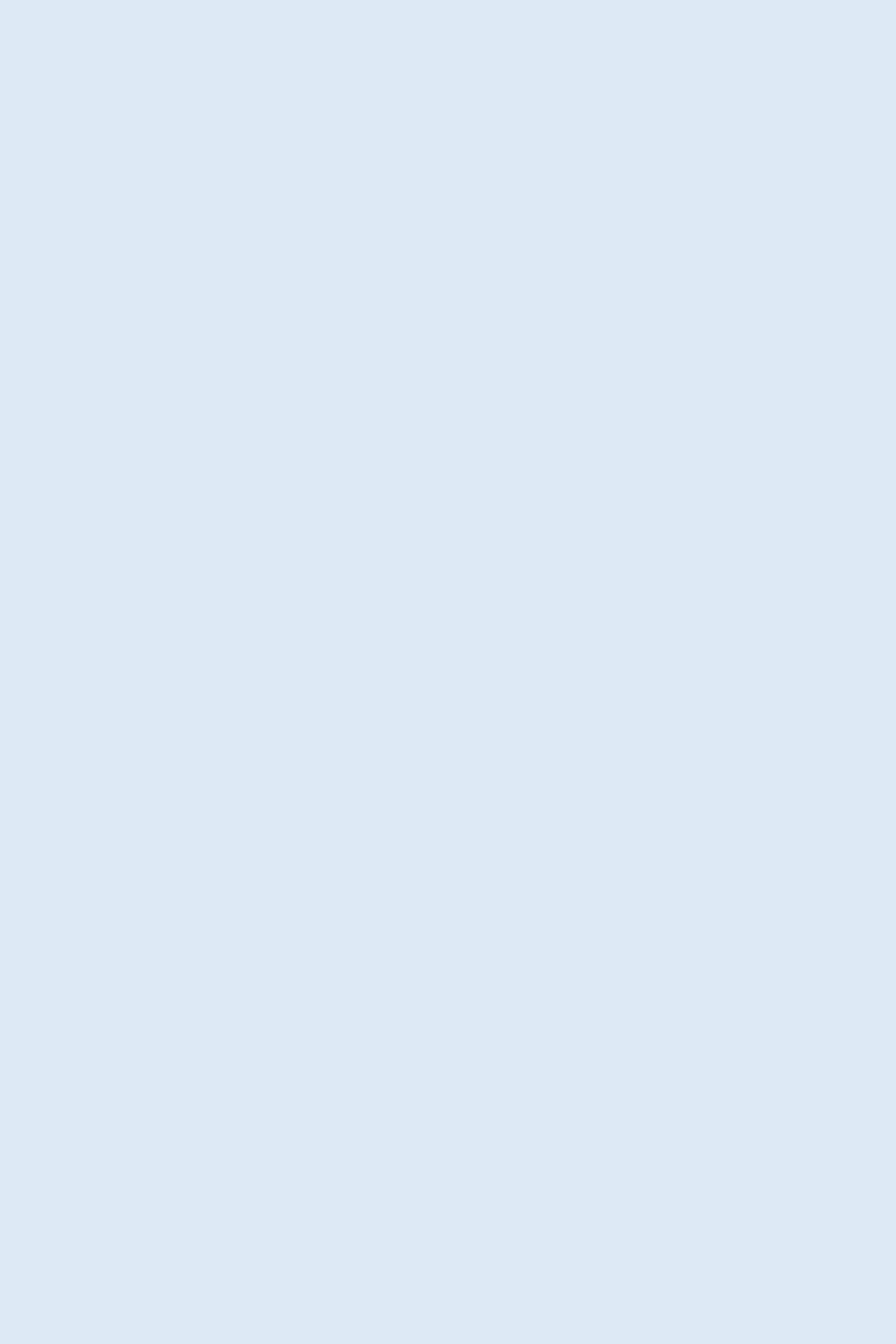
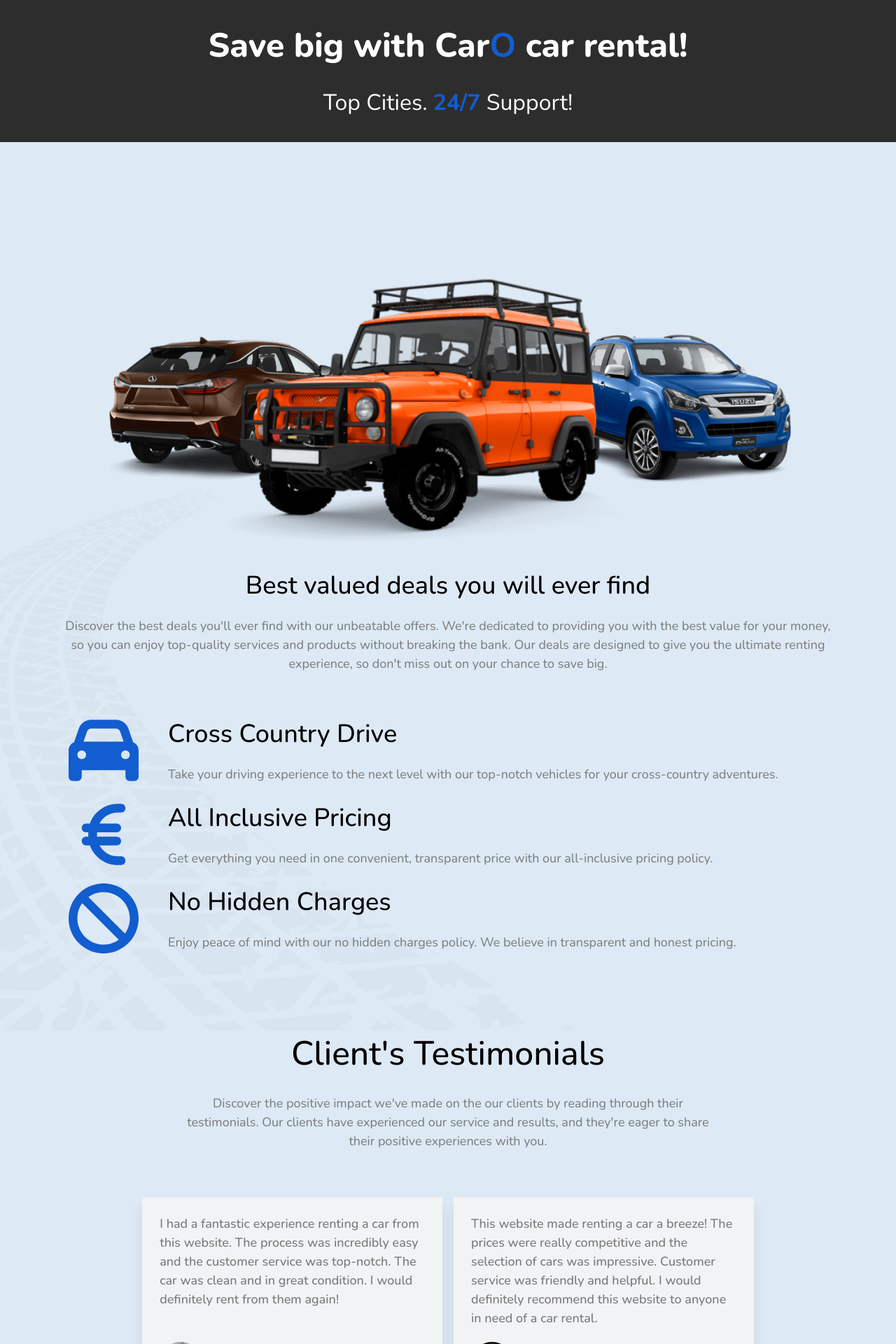
Before and after one commit to aldask/car-rental, a React (Create React App) app: page / in a window 1280 px wide. Shown: the part 2480-4400 px from the top of the page at 70% size. Before the commit the page ends 2480 px from the top, so only its background shows below. Built offline with nearby package versions, Linux system fonts and the light colour scheme.

Commit message:
Optimization check needs to be done

```diff
--- a/src/pages/HomePage.tsx
+++ b/src/pages/HomePage.tsx
@@ -16,6 +16,11 @@ function HomePage() {
       <HeroSection />
       <Booking />
       <RentalFleet />
+      <Banner />
+      <WhyUs />
+      <Reviews />
+      <Faq />
+      <Footer />
     </>
   );
 }
--- a/src/styles/Banner/banner-style.css
+++ b/src/styles/Banner/banner-style.css
@@ -16,3 +16,11 @@
 .banner h2 {
     font-weight: 800;
 }
+@media (max-width: 750px) {
+    .banner h2 {
+        font-size: 2rem;
+    }
+    .banner p {
+        font-size: 1.25rem;
+    }
+}
--- a/src/styles/Faq/faq-style.css
+++ b/src/styles/Faq/faq-style.css
@@ -1,12 +1,5 @@
 .faq {
-  display: flex;
-  flex-direction: column;
-  justify-content: center;
-  align-items: center;
   padding-bottom: 100px;
-  background-image: url("/src/images/Faq/FAQBC.png");
-  background-repeat: no-repeat;
-  background-position: left;
 }
 .faq__container {
   display: flex;
@@ -45,7 +38,7 @@
 .faq__question-box button {
   width: 100%;
   text-align: left;
-  padding: 20px;
+  padding: 20px 50px 20px 20px;
   border: none;
   background-color: #f1f3f5;
   font-weight: 700;
@@ -55,7 +48,7 @@
 }
 .faq__arrow {
   position: absolute;
-  right: 1.25rem;
+  right: 25px;
   top: 50%;
   transform: translateY(-50%);
   transition: transform 0.2s ease-in-out;
@@ -80,3 +73,18 @@
     transform: translateY(0);
   }
 }
+@media screen and (max-width: 1400px) {
+
+  .faq__title {
+    width: 100%;
+  }
+  .faq__question-box {
+    width: 500px;
+  }
+}
+@media screen and (max-width: 1080px) {
+
+  .faq__question-box {
+    width: 450px;
+  }
+}
--- a/src/styles/Footer/footer-style.css
+++ b/src/styles/Footer/footer-style.css
@@ -12,6 +12,7 @@
   flex-direction: row;
   justify-content: space-between;
   width: 100%;
+  flex-wrap: wrap;
 }
 .footer__column {
   margin-top: 20px;
@@ -68,3 +69,19 @@
   box-shadow: 0px 0px 10px 1px var(--blue);
   cursor: pointer;
 }
+@media screen and (max-width: 1400px) {
+  .footer__box {
+    flex-direction: column;
+    align-items: center;
+    gap: 20px;
+  }
+  .faq__question-box {
+    max-width: 200px;
+  }
+  .footer__column--1,
+  .footer__column--2,
+  .footer__column--3
+  {
+    width: 100%;
+  }
+}
--- a/src/styles/Reviews/reviews-style.css
+++ b/src/styles/Reviews/reviews-style.css
@@ -1,8 +1,4 @@
 .reviews {
-  display: flex;
-  flex-direction: column;
-  justify-content: center;
-  align-items: center;
   padding-bottom: 100px;
 }
 .reviews__box {
@@ -30,7 +26,7 @@
   justify-content: space-between;
   background-color: #f1f3f5;
   box-shadow: 0 15px 20px 0 rgba(0,0,0,.08);
-  padding: 20px 25px;
+  padding: 25px 25px;
   width: 40%;
 }
 .review__message {
@@ -72,3 +68,22 @@
   width: 100px;
   height: 50px;
 }
+@media screen and (max-width: 950px) {
+
+  .reviews__boxes {
+    justify-content: center;
+    align-items: center;
+  }
+  .review__user-box {
+    width: 100%;
+  }
+  .reviews__title {
+    width: 100%;
+  }
+}
+@media screen and (max-width: 460px) {
+
+  .review__side-two {
+    display: none;
+  }
+}
--- a/src/styles/WhyUs/why-us-style.css
+++ b/src/styles/WhyUs/why-us-style.css
@@ -11,6 +11,9 @@
     align-items: center;
     justify-content: center;
     margin-top: 10rem;
+}
+.why-us__image {
+    max-width: 100vw;
 }
 .why-use__why-choose {
     display: flex;
@@ -54,3 +57,20 @@
     margin-left: 10px;
     flex: 1;
 }
+@media screen and (max-width: 1400px) {
+
+    .why-use__why-choose {
+        display: flex;
+        flex-direction: column;
+        justify-content: center;
+        align-items: center;
+    }
+    .why-us__content-side1 {
+        width: 100%;
+        text-align: center;
+    }
+    .why-us__content-side2 {
+        width: 100%;
+    }
+
+}
```
